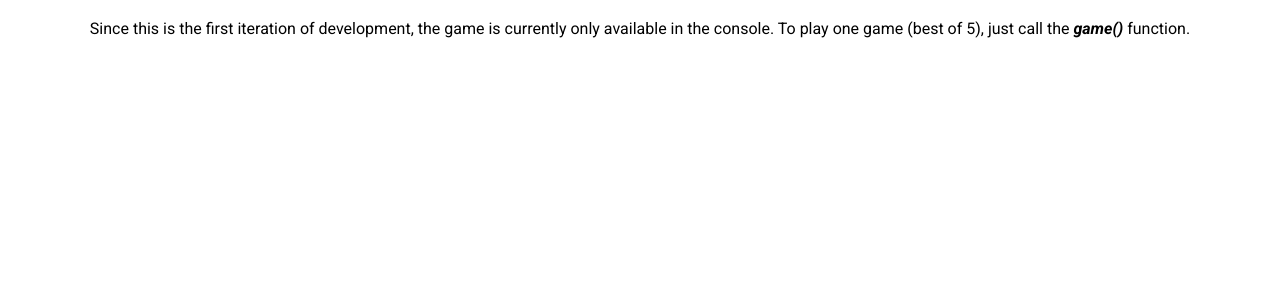
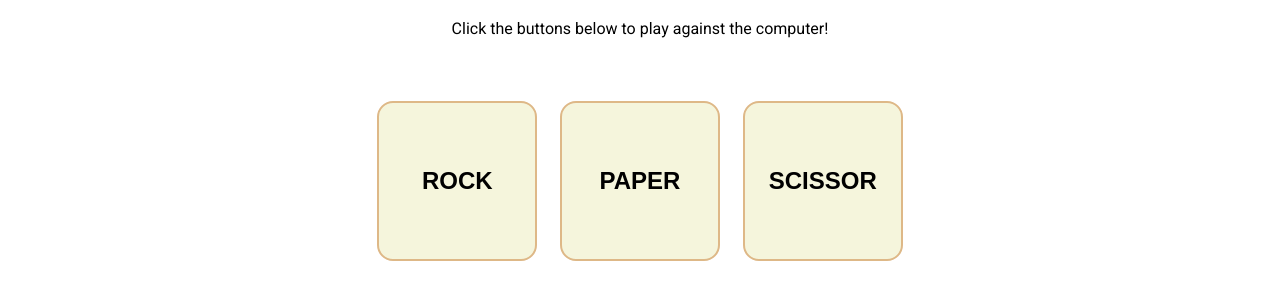
Before and after one commit to bollowatsch/rock-paper-scissors, a plain HTML site: page index.html in a window 1280 px wide. Shown: the part 62-362 px from the top of the page. Drawn offline with Linux system fonts and the light colour scheme.

Commit message:
add buttons for rock, paper, scissors

```diff
--- a/index.html
+++ b/index.html
@@ -16,8 +16,12 @@
 
 <body>
   <h1>Rock | Paper | Scissors</h1>
-  <p>Since this is the first iteration of development, the game is currently only available in the console. To play one
-    game (best of 5), just call the <b><i>game()</i></b> function.</p>
+  <p>Click the buttons below to play against the computer!</p>
+  <div class="btn-container">
+    <button id="btn-rock">ROCK</button>
+    <button id="btn-paper">PAPER</button>
+    <button id="btn-scissor">SCISSOR</button>
+  </div>
   <script src="script.js"></script>
 </body>
 
--- a/style.css
+++ b/style.css
@@ -10,3 +10,20 @@ p {
   text-align: center;
   font-family: Roboto, sans-serif;
 }
+
+.btn-container {
+  display: flex;
+  justify-content: center;
+  margin: 5%;
+  gap: 2%;
+}
+
+button {
+  background-color: beige;
+  border: 2px solid burlywood;
+  border-radius: 10%;
+  width: 10rem;
+  height: 10rem;
+  font-size: 1.5em;
+  font-weight: 700;
+}
```
